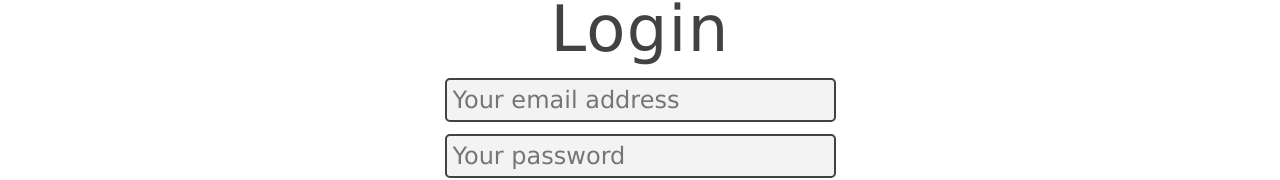
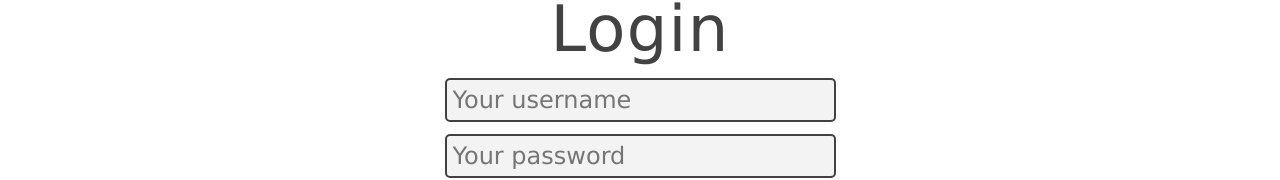
Before and after one commit to PtatG/cop4710project, a React (Create React App) app in the folder frontend/: page /login in a window 1280 px wide. Shown: the part 189-369 px from the top of the page. Built offline with nearby package versions, Linux system fonts and the light colour scheme.

Commit message:
Login progress

```diff
--- a/frontend/src/components/Login.js
+++ b/frontend/src/components/Login.js
@@ -6,7 +6,7 @@ export default class Login extends React.Component {
 		super(props);
 		this.state = {
 			formdata: {
-				loginemail: "",
+				loginusername: "",
 				loginpassword: ""
 			}
 		}
@@ -26,6 +26,32 @@ export default class Login extends React.Component {
 	submitForm(e) {
 		console.log("Submitting...");
 		console.log(this.state.formdata)
+
+		var jsonPayload = '{"username" : "' + this.state.formdata.loginusername + '", "password" : "' + this.state.formdata.loginpassword + '"}';
+
+		fetch('http://127.0.0.1:3000/loginUser', {
+			method: 'POST',
+			headers: {
+				'Content-type': 'application/json',
+			},
+			body: jsonPayload,
+		})
+		.then(response => response.json())
+		.then(data => {
+			console.log('Success:', data);
+			if (data.error == "") {
+				this.setState({ redirect: "/" });
+			}
+			else {
+				document.getElementById("errorReturn").innerHTML = data.error;
+			}
+		})
+		.catch((error) => {
+			console.error('Error:', error);
+			document.getElementById("errorReturn").innerHTML = error;
+			return;
+		});
+
 		e.preventDefault();
 	}
 
@@ -37,14 +63,14 @@ export default class Login extends React.Component {
 					<h4>Login</h4>
 					<form onSubmit={this.submitForm}>
 						<input
-						 id="loginemail"
-						 name="loginemail"
+						 id="loginusername"
+						 name="loginusername"
 						 autoComplete="off"
-						 placeholder="Your email address"
-						 value={formdata.loginemail}
+						 placeholder="Your username"
+						 value={formdata.loginusername}
 						 onChange={this.changeForm}
 						/>
-						<p id="emailError" className="errorReturn" />
+						<p id="nameError" className="errorReturn" />
 						<input
 						 id="loginpassword"
 						 name="loginpassword"
```
Also changed, not shown: 1 other file (tests, documents, lock files or other folders).
